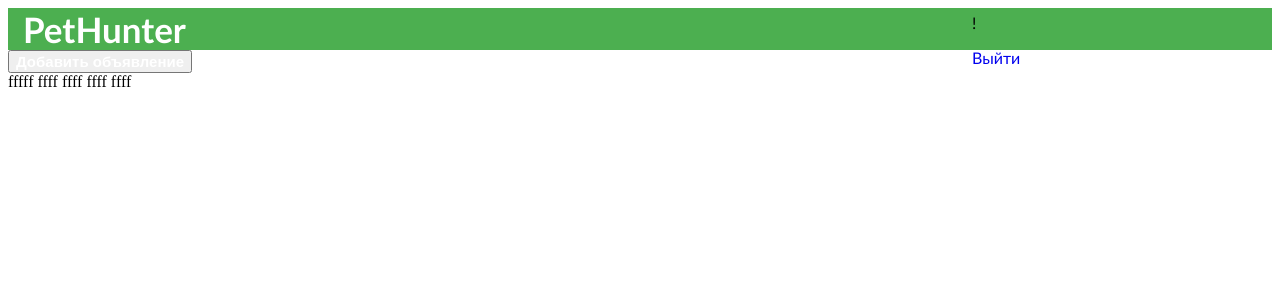
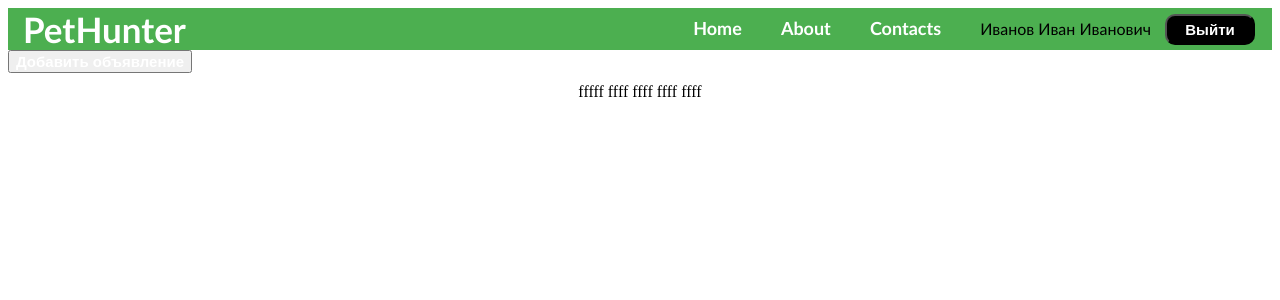
Before and after one commit to Karasionok/PetHunter-Project, a Flask app: page / in a window 1280 px wide. Shown: the top 300 px of the page. Run offline with Flask 3, Linux system fonts and the light colour scheme; a user stored in the database is signed in.

Commit message:
FIX: Кнопки и Имя пользователя

```diff
--- a/static/style.css
+++ b/static/style.css
@@ -38,11 +38,13 @@
     padding: 5px;
     width: 90px;
 }
-    button a{
+
+button a {
     color: white;
     font-weight: bold;
     font-size: 15px;
 }
+
 .main {
     background-color: #fff;
     padding: 10px 20px;
--- a/templates/index.html
+++ b/templates/index.html
@@ -16,8 +16,8 @@
             <li><a href="#">About</a></li>
             <li><a href="#">Contacts</a></li>
             {% if current_user.is_authenticated %}
-              <p>{{ current_user.username }}!</p>
-              <p><a href="{{ url_for('logout') }}">Выйти</a></p>
+                <li>{{ current_user.full_name }}</li>
+                <button class="signbutton"><a href="{{ url_for('logout') }}">Выйти</a></button>
             {% else %}
                 <button class="signbutton"><a href="/login">Sign In</a></button>
                 <button class="signbutton"><a href="/register">Sign Up</a></button>
@@ -29,7 +29,7 @@
 <div>
     <button><a href="/add">Добавить объявление</a></button>
     {% for ann in anns %}
-    <div>
+    <div class="main">
         <a> {{ ann["type"] }} </a>
         <a> {{ ann["nickname"] }} </a>
         <a> {{ ann["breed"] }} </a>
```
